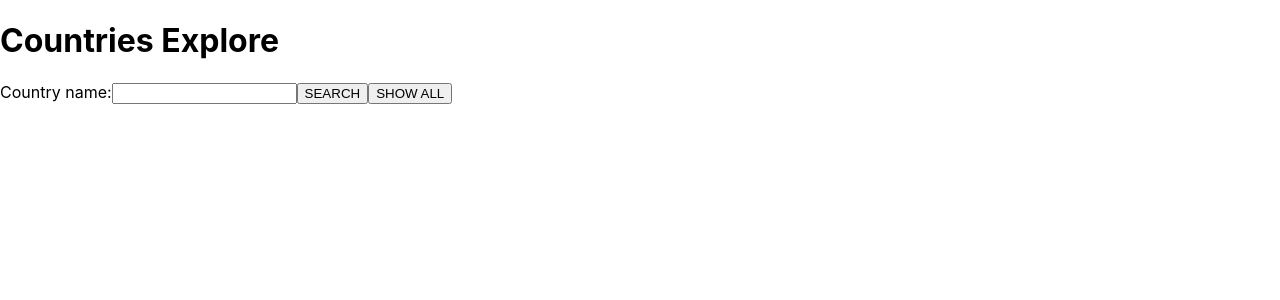
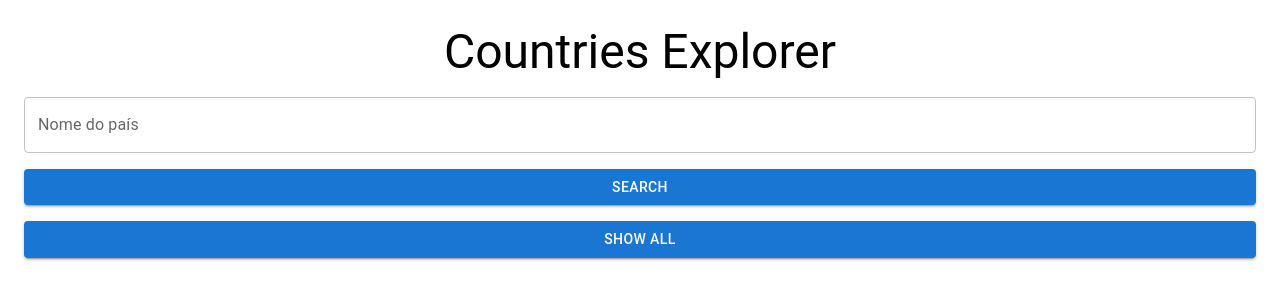
Before and after one commit to LuizaNakahira/Fullstack-Project, a React (Create React App) app in the folder explorador-de-paises/: page / in a window 1280 px wide. Shown: the top 300 px of the page. Built offline with nearby package versions, Linux system fonts and the light colour scheme.

Commit message:
Implementação e utilização do Material-UI
1. Instalei o Materia-ui;
2. Arrumei os componentes e app.js para implementar o material-ui;
3. Criei o componente countryCard para exibir as informações de cada país com o estilo de cartão;
4. Ajustei o App.js com os novos ajustes

```diff
--- a/explorador-de-paises/package.json
+++ b/explorador-de-paises/package.json
@@ -3,6 +3,9 @@
   "version": "0.1.0",
   "private": true,
   "dependencies": {
+    "@emotion/react": "^11.13.3",
+    "@emotion/styled": "^11.13.0",
+    "@mui/material": "^6.1.6",
     "@testing-library/jest-dom": "^5.17.0",
     "@testing-library/react": "^13.4.0",
     "@testing-library/user-event": "^13.5.0",
--- a/explorador-de-paises/src/App.js
+++ b/explorador-de-paises/src/App.js
@@ -1,6 +1,10 @@
 import React, { useState } from 'react';
 import SearchForm from './components/SearchForm';
+import CountryCard from './components/CountryCard';
+
+import {Box, Typography} from '@mui/material';
 import { fetchCountries } from './services/api';
+
 
 function App() {
   const [countries, setCountries] = useState([]);
@@ -46,26 +50,19 @@ function App() {
   };
 
   return (
-    <div>
-    <h1>Countries Explore</h1>
-    <SearchForm onSearch={handleSearch} onShowAll={handleShowAll} />
-    {errorMessage && <p style={{ color: 'red' }}>{errorMessage}</p>}
-    <div>
-      {countries.map((country) => (
-        <div key={country.name.common}>
-          <h3>{country.name.common}</h3>
-          <img src={country.flags.svg} alt={`Bandeira de ${country.name.common}`} style={{ width: '100px' }} />
-          <p>Region: {country.region}</p>
-          <p>
-            Language:{' '}
-            {country.languages
-              ? Object.values(country.languages).join(', ')
-              : 'Informação indisponível'}
-          </p>
-        </div>
-      ))}
-    </div>
-  </div>
+    <Box sx={{ textAlign: 'center', p:3,}}>
+      <Typography variant='h3' gutterBottom>Countries Explorer</Typography>
+      <SearchForm
+        onSearch={handleSearch}
+        onShowAll={handleShowAll}
+      />
+      {errorMessage && <Typography color='error'>{errorMessage}</Typography>}
+      <Box sx={{ display: 'flex', flexWrap: 'wrap', justifyContent: 'center'}}>
+        {countries.map((country) => (
+          <CountryCard key={country.name.commom} country={country}/>
+        ))}
+      </Box>
+    </Box>
   );
 }
 
--- a/explorador-de-paises/src/components/ButtonShowAll.js
+++ b/explorador-de-paises/src/components/ButtonShowAll.js
@@ -1,10 +1,12 @@
 import React from "react";
+import { Button } from '@mui/material';
+
 
 function ButtonShowAll({ onShowAll }){
     return(
-        <button type="button" onClick={onShowAll}>
+        <Button onClick={onShowAll} variant="contained">
             SHOW ALL
-        </button>
+        </Button>
     );
 }
 
--- /dev/null
+++ b/explorador-de-paises/src/components/CountryCard.js
@@ -0,0 +1,32 @@
+import React from "react";
+import{Card, CardContent, CardMedia, Typography} from '@mui/material';
+
+function CountryCard({ country }){
+    return(
+        <Card sx={{ maxWidth: 345, m:2 }}>
+            <CardMedia
+                component='img'
+                height='140'
+                image={country.flags.svg}
+                alt={`Bandeira do ${country.name.common}`}
+            />
+            <CardContent>
+
+                <Typography gutterBottom variant="h5" component='div'>
+                    {country.name.common}
+                </Typography>
+                <Typography>
+                    Região: {country.region}
+                </Typography>
+                <Typography>
+                    Idioma: {country.languages
+                        ? Object.values(country.languages).join(',')
+                        : 'Informação indispinível no momento'}
+                </Typography>
+
+            </CardContent>
+        </Card>
+    );
+}
+
+export default CountryCard;
--- a/explorador-de-paises/src/components/SearchButton.js
+++ b/explorador-de-paises/src/components/SearchButton.js
@@ -1,10 +1,12 @@
 import React from "react";
+import { Button } from '@mui/material';
+
 
 function SearchButton() {
     return(
-        <button type="submit">
-            SEARCH
-        </button>
+        <Button variant="contained" type="submit">
+            Search
+        </Button>
     );
 }
 export default SearchButton;
--- a/explorador-de-paises/src/components/SearchForm.js
+++ b/explorador-de-paises/src/components/SearchForm.js
@@ -1,6 +1,7 @@
 import React, {useState} from 'react';
 import SearchButton from './SearchButton';
 import ButtonShowAll from './ButtonShowAll';
+import { TextField, Box } from '@mui/material';
 
 function SearchForm({ onSearch, onShowAll }) {
     const [countryName, setCountryName] = useState('');
@@ -11,18 +12,20 @@ function SearchForm({ onSearch, onShowAll }) {
     };
 
     return(
-        <form onSubmit={handleSubmit}>
-            <label>
-                Country name:
-                <input
-                    type='text'
-                    value={countryName}
-                    onChange={(event) => setCountryName(event.target.value)}
-                />
-            </label>
+        <Box
+            component="form"
+            onSubmit={handleSubmit}
+            sx={{ display: 'flex', flexDirection: 'column', gap: 2}}
+        >
+            <TextField
+                label='Nome do país'
+                variant='outlined'
+                value={countryName}
+                onChange={(event) => setCountryName(event.target.value)}
+            />
             <SearchButton />
-            <ButtonShowAll onShowAll={onShowAll} />
-        </form>
+            <ButtonShowAll onShowAll={onShowAll}/>
+        </Box>
     );
 };
 export default SearchForm;
```
Also changed, not shown: 1 other file (tests, documents, lock files or other folders).
